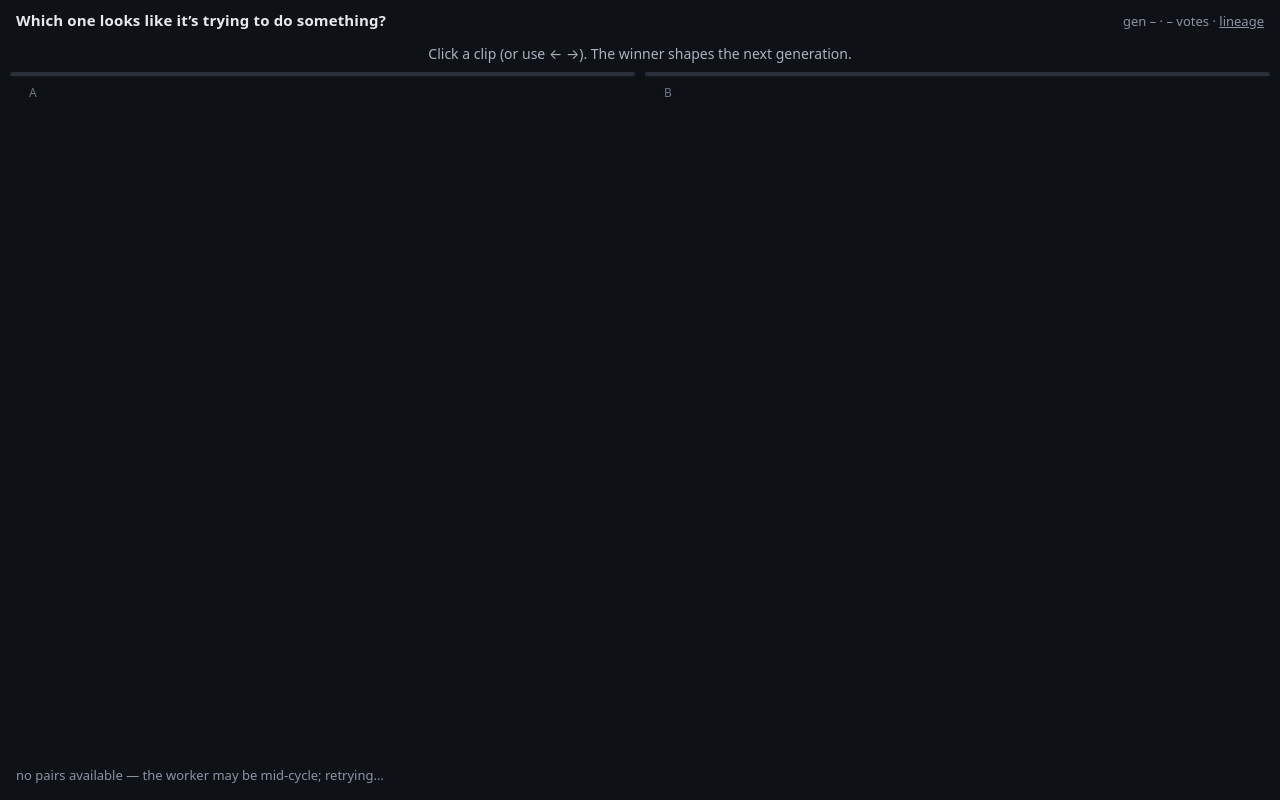
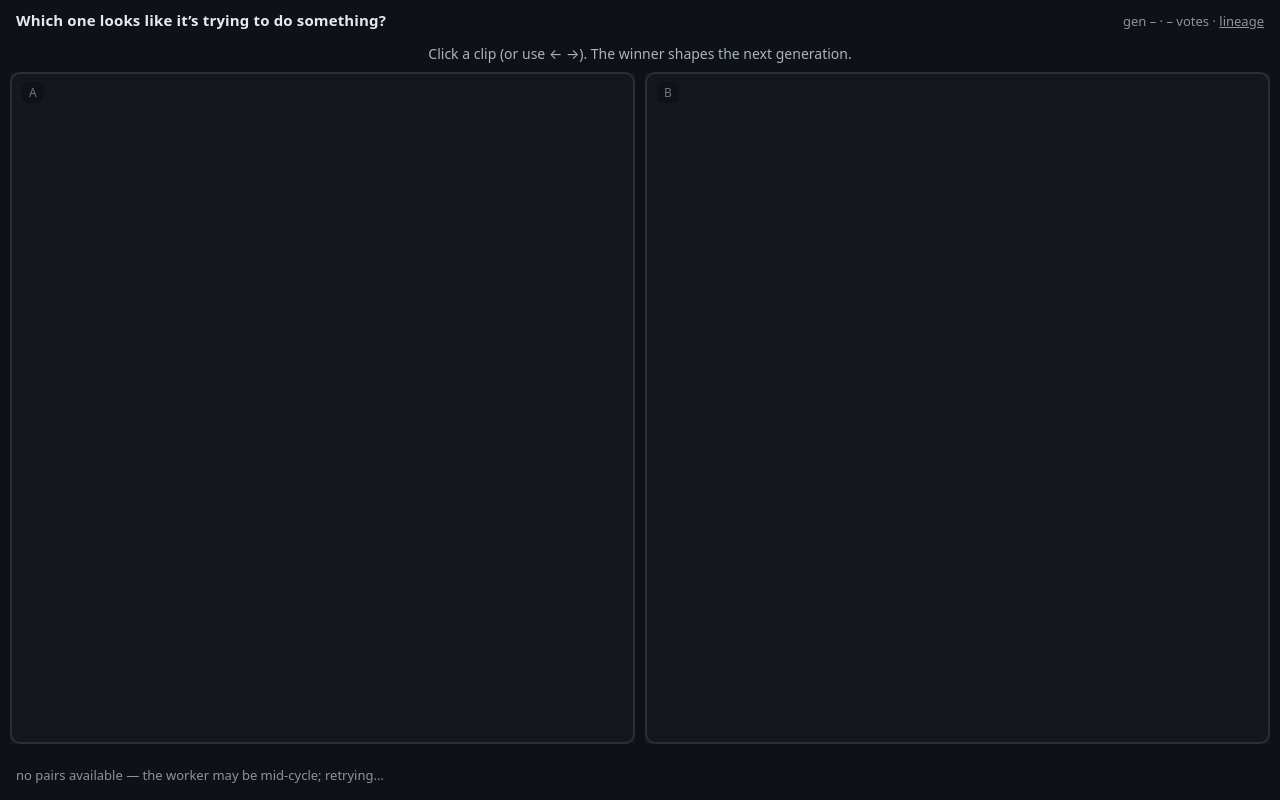
Before and after one commit to paul2pam/Tournament, a plain HTML site: page web/index.html in a window 1280 px wide. Drawn offline with nearby package versions, Linux system fonts and the light colour scheme; no server answers; animation ran at ten frames a second.

Commit message:
Fix pane collapse in voting UI; skip degeneracy filter for seed incumbent
- .panes used height:100% inside a min-height flex parent, which Chrome
  resolves to 0 — WebGL viewports collapsed to strips. Absolute-position
  panes over the arena instead.
- Bootstrap incumbent must always be showable; filter gates challengers
  only (spec §7 "seed for coverage, not competence").
- Replace stuck "loading…" footer once first pair is shown.

Verified: headless Chrome screenshot shows both viewports rendering
skeletons with floor grid and tracked cameras.

Co-Authored-By: Claude Opus 5 <noreply@anthropic.com>

```diff
--- a/web/app.js
+++ b/web/app.js
@@ -53,6 +53,9 @@ function showNext() {
   }
   viewL.setClip(current.clips[0].trajectory);   // index 0 renders left (server randomized)
   viewR.setClip(current.clips[1].trajectory);
+  if ($('feedback').textContent === 'loading…') {
+    $('feedback').textContent = 'pick whichever looks more alive';
+  }
   shownAt = performance.now();
   document.querySelectorAll('.pane').forEach((p) => p.classList.remove('chosen'));
 }
--- a/web/index.html
+++ b/web/index.html
@@ -21,9 +21,9 @@
   header a { color: #8b94a3; }
   .prompt { text-align: center; color: #aab3c0; font-size: 14px; padding: 2px 16px 8px; }
 
-  .arena { position: relative; flex: 1; min-height: 0; padding: 0 10px 10px; }
-  #gl { position: absolute; inset: 0 10px 10px; width: calc(100% - 20px); height: calc(100% - 10px); z-index: 0; }
-  .panes { position: relative; display: flex; gap: 10px; height: 100%; z-index: 1; }
+  .arena { position: relative; flex: 1; min-height: 0; margin: 0 10px 10px; }
+  #gl { position: absolute; inset: 0; width: 100%; height: 100%; z-index: 0; }
+  .panes { position: absolute; inset: 0; display: flex; gap: 10px; z-index: 1; }
   .pane {
     flex: 1; border: 2px solid #29303b; border-radius: 10px; cursor: pointer;
     position: relative; transition: border-color .12s;
```
Also changed, not shown: 1 other file.
